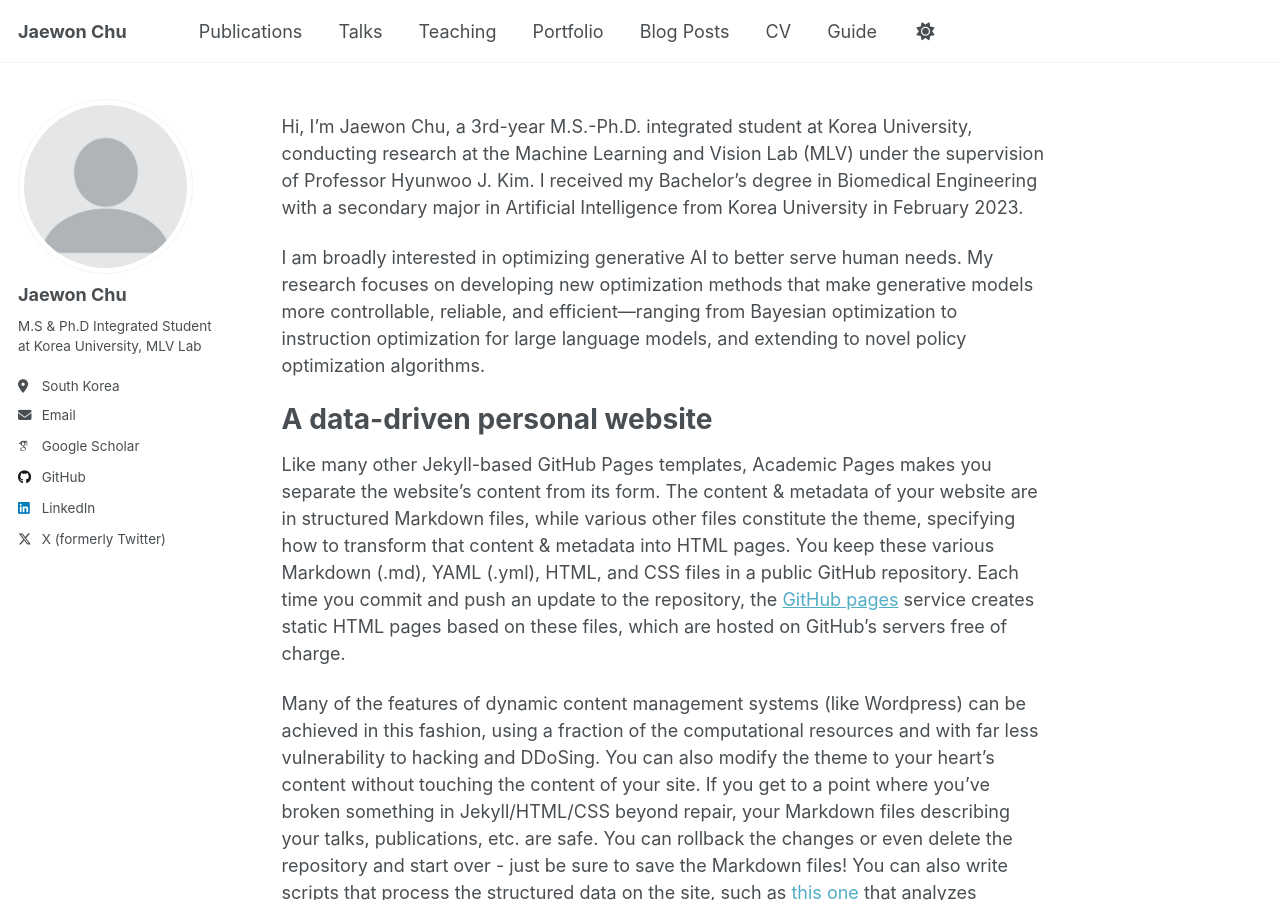
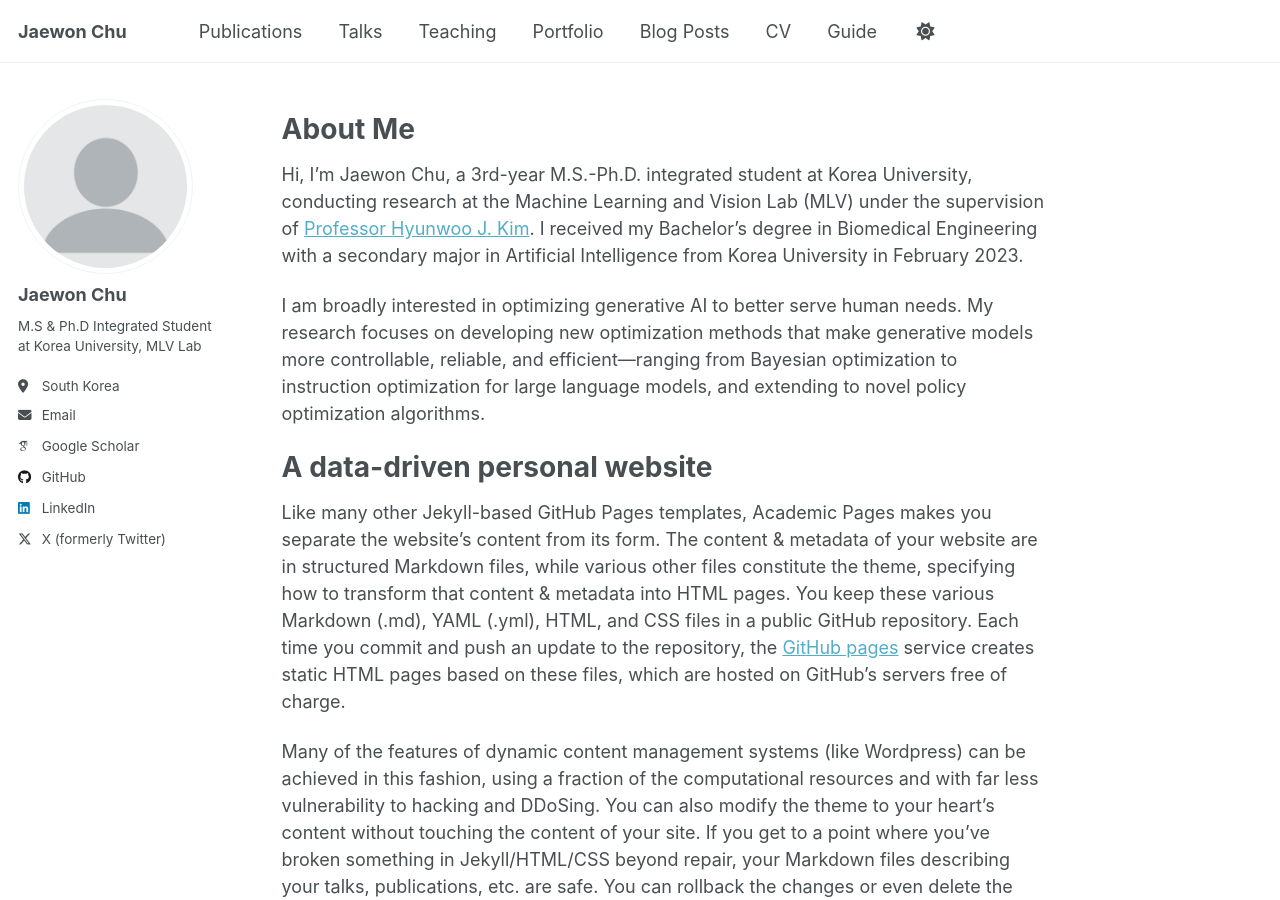
Before and after one commit to jaewonchu/jaewonchu.github.io, a Jekyll site: the page built from _pages/about.md, in a window 1280 px wide and 900 px high. Built offline with Jekyll 4.4.1, drawn with Linux system fonts in a browser that asks for light colours; some web fonts are replaced; a script that is not in the unit is left out.

Commit message:
Modification

```diff
--- a/_pages/about.md
+++ b/_pages/about.md
@@ -6,8 +6,9 @@ redirect_from:
   - /about/
   - /about.html
 ---
-
-Hi, I’m Jaewon Chu, a 3rd-year M.S.-Ph.D. integrated student at Korea University, conducting research at the Machine Learning and Vision Lab (MLV) under the supervision of Professor Hyunwoo J. Kim. I received my Bachelor’s degree in Biomedical Engineering with a secondary major in Artificial Intelligence from Korea University in February 2023.
+About Me
+======
+Hi, I’m Jaewon Chu, a 3rd-year M.S.-Ph.D. integrated student at Korea University, conducting research at the Machine Learning and Vision Lab (MLV) under the supervision of [Professor Hyunwoo J. Kim](https://www.hyunwoojkim.com/). I received my Bachelor’s degree in Biomedical Engineering with a secondary major in Artificial Intelligence from Korea University in February 2023.
 
 I am broadly interested in optimizing generative AI to better serve human needs. My research focuses on developing new optimization methods that make generative models more controllable, reliable, and efficient—ranging from Bayesian optimization to instruction optimization for large language models, and extending to novel policy optimization algorithms.
 
```
